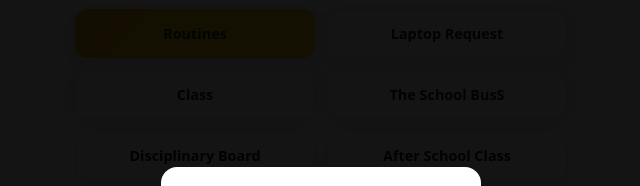
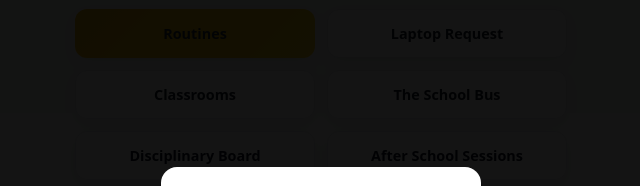
Before and after one commit to jangafrica-learning/The-Gambia-Academy, a plain HTML site: page index.html in a window 1280 px wide. Shown: the part 142-328 px from the top of the page, 319-959 px from the left. Drawn offline with Linux system fonts and the light colour scheme.

Commit message:
Update links and button labels in index.html

```diff
--- a/index.html
+++ b/index.html
@@ -235,10 +235,10 @@
     <section class="grid">
       <a class="btn primary" href="https://forms.gle/QVLjuyta21LbEWsd8" target="_blank" rel="noopener">Routines</a>
       <a class="btn" href="https://forms.gle/PP4Chv84DfwqQTUv6" target="_blank" rel="noopener">Laptop Request</a>
-      <a class="btn" href="https://forms.gle/FfoZmsPaWM5GjavZ7" target="_blank" rel="noopener">Class</a>
-      <a class="btn" href="https://forms.gle/9uM9rJkA8ngSQz7d8" target="_blank" rel="noopener">The School BusS</a>
+      <a class="btn" href="https://forms.gle/FfoZmsPaWM5GjavZ7" target="_blank" rel="noopener">Classrooms</a>
+      <a class="btn" href="https://forms.gle/9uM9rJkA8ngSQz7d8" target="_blank" rel="noopener">The School Bus</a>
       <a class="btn" href="https://forms.gle/SpgCDv9giecBwpys5" target="_blank" rel="noopener">Disciplinary Board</a>
-      <a class="btn" href="https://forms.gle/aQvkwczHLAqeEqpE7" target="_blank" rel="noopener">After School Class</a>
+      <a class="btn" href="https://forms.gle/aQvkwczHLAqeEqpE7" target="_blank" rel="noopener">After School Sessions</a>
       <a class="btn" href="https://forms.gle/zRu51yjecNpRn4fu8" target="_blank" rel="noopener">Financial Request</a>
       <a class="btn management" href="#" onclick="openProtected('staff')">Staff Deduction</a>
       <a class="btn management" href="#" onclick="openProtected('observation')">Teacher Observation</a>
```
